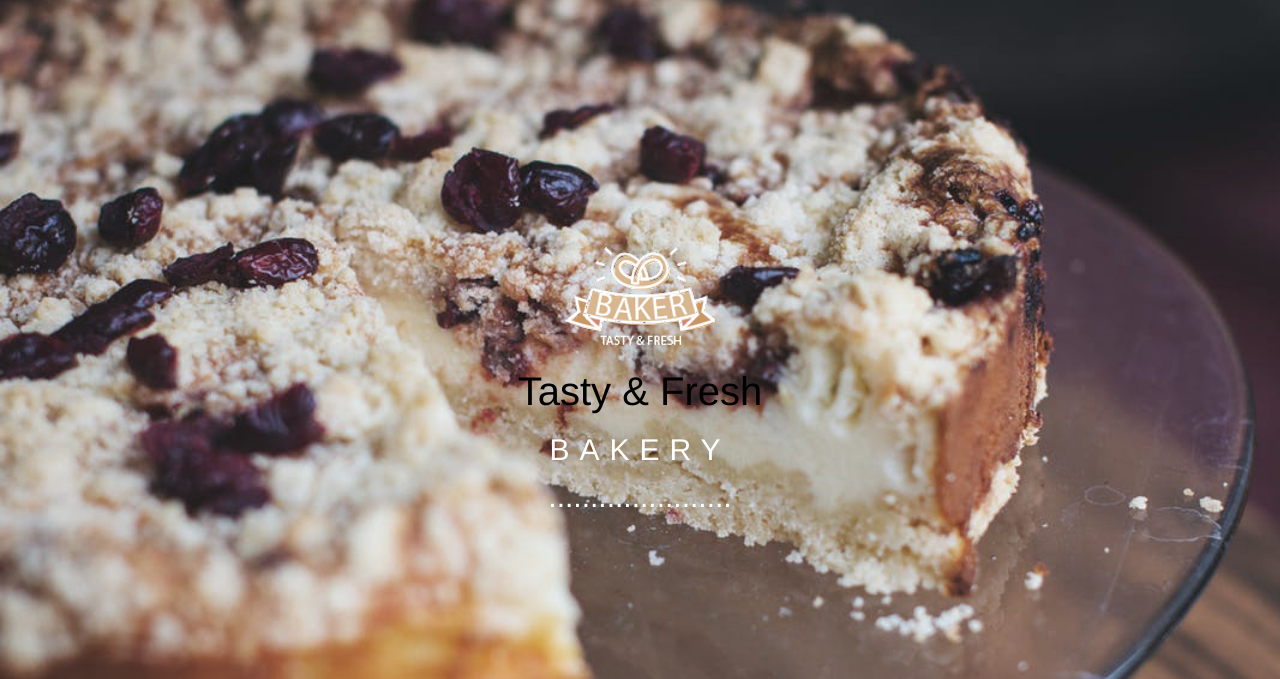
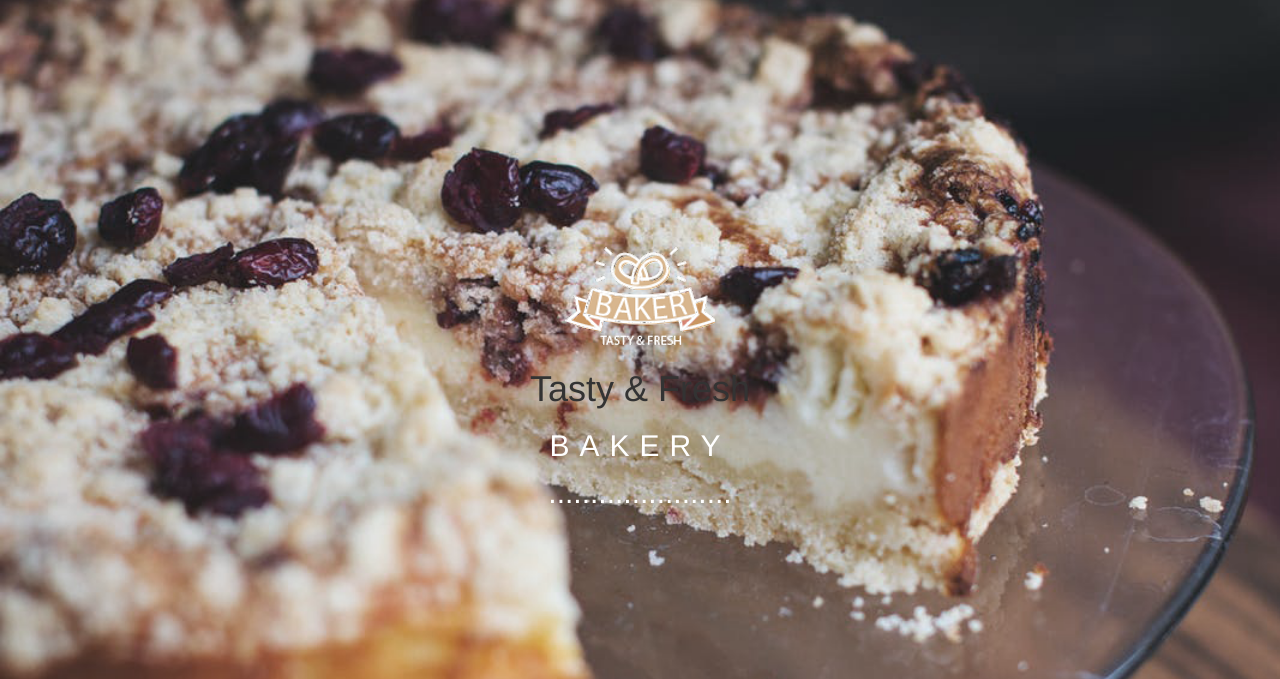
Before and after one commit to fayyalh/Tasty-and-fresh-bakery-website, a plain HTML site: page index.html in a window 1280 px wide. Shown: the part 80-759 px from the top of the page. Drawn offline with nearby package versions, Linux system fonts and the light colour scheme; files whose address does not match are found by name.

Commit message:
changed header color

```diff
--- a/index.html
+++ b/index.html
@@ -32,7 +32,7 @@
          <div class="img-logo">
          <img src="./img/Untitled2_150.png">
          <br>
-         <h1 class="main-header">Tasty & Fresh</h1>
+         <h1 class="header">Tasty & Fresh</h1>
          <h3 class="bake">BAKERY
         </h3>
         <p class="dot-underline">......................</p>
```
